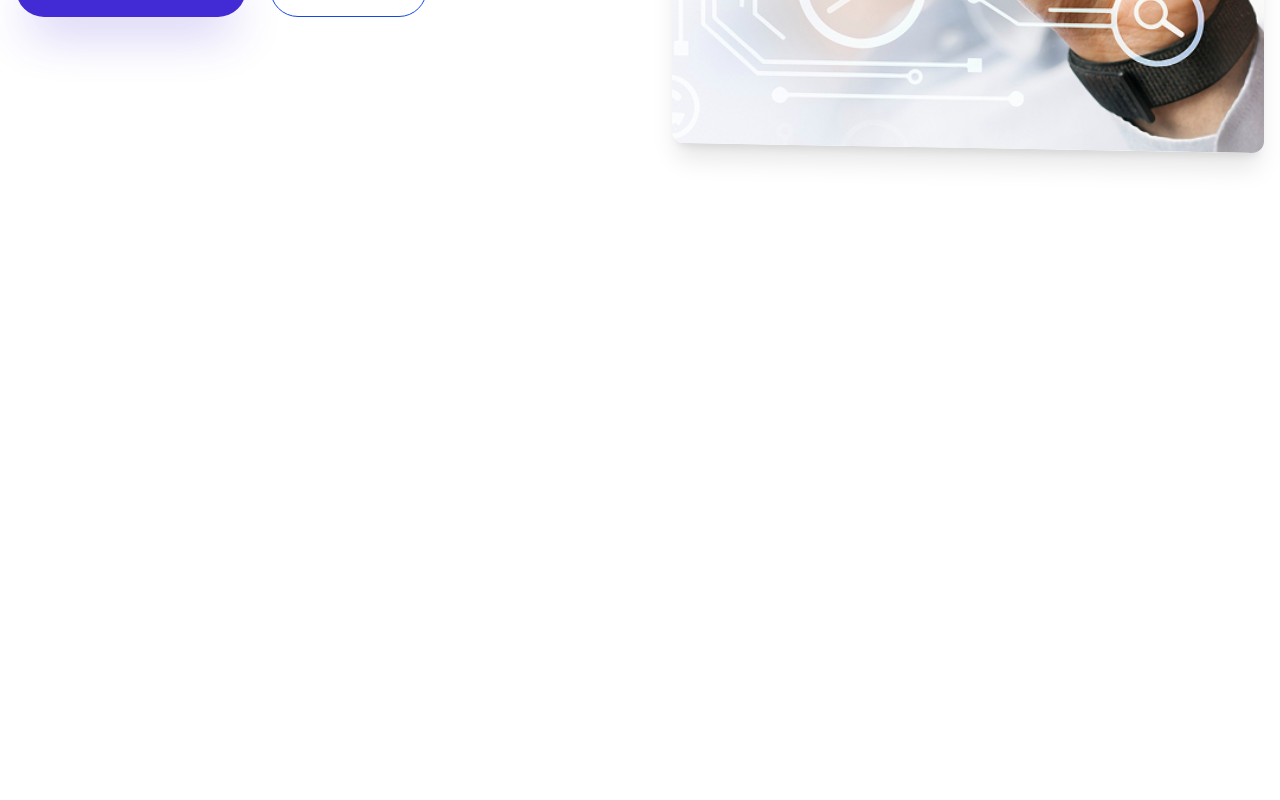
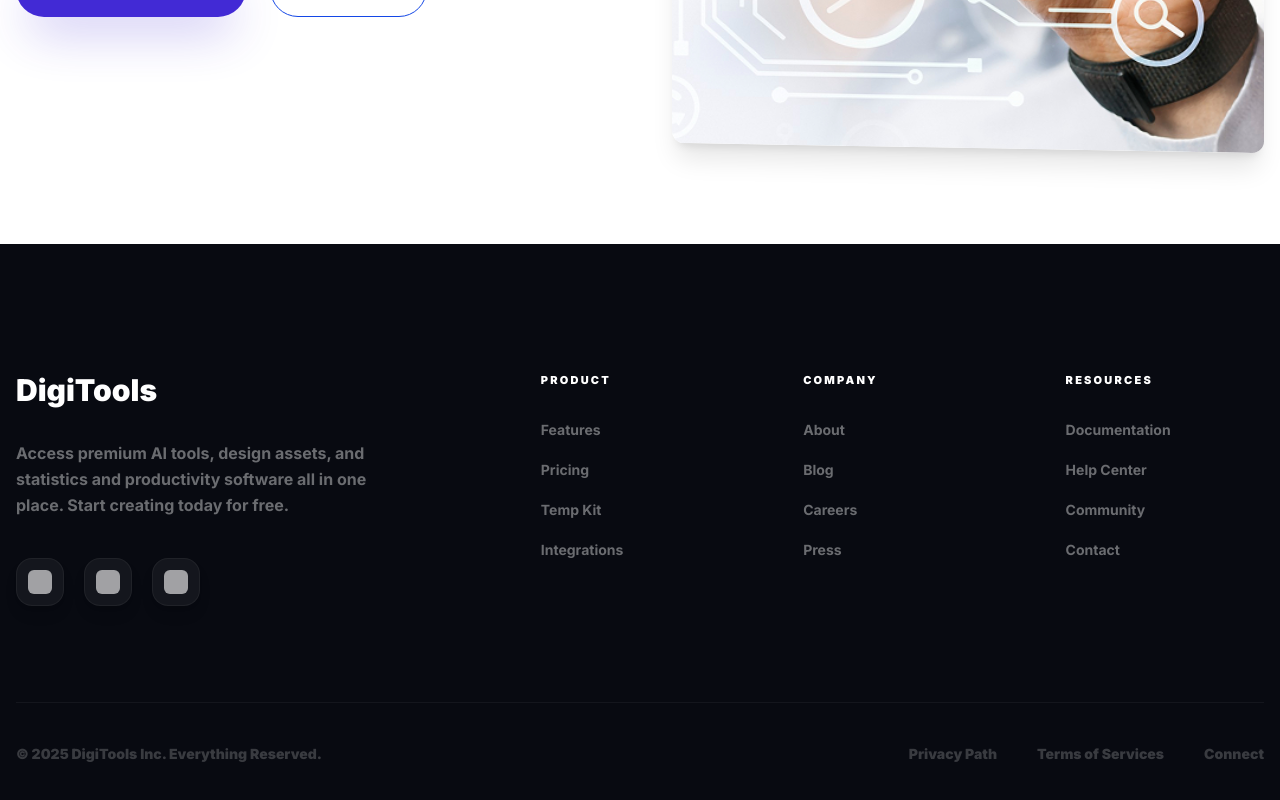
Before and after one commit to rayhan-fardous/digitools-platform, a React (Vite) app: page / in a window 1280 px wide. Shown: the part 728-1528 px from the top of the page. Before the commit the page ends 972 px from the top, so only its background shows below. Built offline with nearby package versions, Linux system fonts and the light colour scheme.

Commit message:
footer added

```diff
--- a/src/App.jsx
+++ b/src/App.jsx
@@ -63,12 +63,8 @@ const Hero = () => (
           <button className="btn btn-primary rounded-full px-10 h-14 text-white shadow-2xl shadow-primary/30 border-none font-bold text-lg">
             Explore Products
           </button>
-          <button
-            className="px-2 h-14 flex items-center font-bold text-blue-700 hover:bg-blue-700 border border-blue-700 rounded-full group transition-all duration-300 hover:bg-linear-to-r hover:from-blue-500 hover:to-purple-600 hover:text-white hover:border-transparent"
-          >
-            <span
-              className="w-10 h-12 rounded-full flex items-center justify-center transition-all group-hover:scale-110"
-            >
+          <button className="px-2 h-14 flex items-center font-bold text-blue-700 hover:bg-blue-700 border border-blue-700 rounded-full group transition-all duration-300 hover:bg-linear-to-r hover:from-blue-500 hover:to-purple-600 hover:text-white hover:border-transparent">
+            <span className="w-10 h-12 rounded-full flex items-center justify-center transition-all group-hover:scale-110">
               <img
                 src="/Play.png"
                 alt="Play"
@@ -91,6 +87,137 @@ const Hero = () => (
   </section>
 );
 
+
+
+
+
+const Footer = () => (
+  <footer
+    className="bg-[#080a11] pt-32 pb-16 text-white"
+    style={{ fontFamily: "Inter, sans-serif" }}
+  >
+    <div className="max-w-7xl mx-auto px-4">
+      <div className="grid grid-cols-1 md:grid-cols-2 lg:grid-cols-5 gap-16 mb-24">
+        <div className="lg:col-span-2">
+          <a className="text-3xl font-black text-white mb-8 block">
+            DigiTools
+          </a>
+          <p className="text-white/40 leading-relaxed font-bold text-base max-w-sm mb-10">
+            Access premium AI tools, design assets, and statistics and
+            productivity software all in one place. Start creating today for
+            free.
+          </p>
+          <div className="flex items-center gap-5">
+            {[1, 2, 3].map((s) => (
+              <a
+                key={s}
+                className="w-12 h-12 rounded-2xl bg-white/5 border border-white/5 flex items-center justify-center hover:bg-primary hover:border-primary transition-all cursor-pointer group shadow-lg"
+              >
+                <div className="w-6 h-6 bg-white/60 group-hover:bg-white rounded-md transition-colors"></div>
+              </a>
+            ))}
+          </div>
+        </div>
+        <div>
+          <h4 className="font-black mb-8 text-[11px] uppercase tracking-[0.2em] text-white">
+            Product
+          </h4>
+          <ul className="space-y-5 text-white/40 font-bold text-sm">
+            <li>
+              <a className="hover:text-primary transition-colors cursor-pointer">
+                Features
+              </a>
+            </li>
+            <li>
+              <a className="hover:text-primary transition-colors cursor-pointer">
+                Pricing
+              </a>
+            </li>
+            <li>
+              <a className="hover:text-primary transition-colors cursor-pointer">
+                Temp Kit
+              </a>
+            </li>
+            <li>
+              <a className="hover:text-primary transition-colors cursor-pointer">
+                Integrations
+              </a>
+            </li>
+          </ul>
+        </div>
+        <div>
+          <h4 className="font-black mb-8 text-[11px] uppercase tracking-[0.2em] text-white">
+            Company
+          </h4>
+          <ul className="space-y-5 text-white/40 font-bold text-sm">
+            <li>
+              <a className="hover:text-primary transition-colors cursor-pointer">
+                About
+              </a>
+            </li>
+            <li>
+              <a className="hover:text-primary transition-colors cursor-pointer">
+                Blog
+              </a>
+            </li>
+            <li>
+              <a className="hover:text-primary transition-colors cursor-pointer">
+                Careers
+              </a>
+            </li>
+            <li>
+              <a className="hover:text-primary transition-colors cursor-pointer">
+                Press
+              </a>
+            </li>
+          </ul>
+        </div>
+        <div>
+          <h4 className="font-black mb-8 text-[11px] uppercase tracking-[0.2em] text-white">
+            Resources
+          </h4>
+          <ul className="space-y-5 text-white/40 font-bold text-sm">
+            <li>
+              <a className="hover:text-primary transition-colors cursor-pointer">
+                Documentation
+              </a>
+            </li>
+            <li>
+              <a className="hover:text-primary transition-colors cursor-pointer">
+                Help Center
+              </a>
+            </li>
+            <li>
+              <a className="hover:text-primary transition-colors cursor-pointer">
+                Community
+              </a>
+            </li>
+            <li>
+              <a className="hover:text-primary transition-colors cursor-pointer">
+                Contact
+              </a>
+            </li>
+          </ul>
+        </div>
+      </div>
+      <div className="pt-10 border-t border-white/5 flex flex-col md:flex-row justify-between items-center gap-6 text-white/20 text-[14px] font-black">
+        <p>&copy; 2025 DigiTools Inc. Everything Reserved.</p>
+        <div className="flex gap-10">
+          <a className="hover:text-white transition-colors cursor-pointer">
+            Privacy Path
+          </a>
+          <a className="hover:text-white transition-colors cursor-pointer">
+            Terms of Services
+          </a>
+          <a className="hover:text-white transition-colors cursor-pointer">
+            Connect
+          </a>
+        </div>
+      </div>
+    </div>
+  </footer>
+);
+
 export default function App() {
   return (
     <div className="min-h-screen bg-white">
@@ -98,6 +225,7 @@ export default function App() {
       <main>
         <Hero />
       </main>
+      <Footer />
     </div>
   );
 }
```
